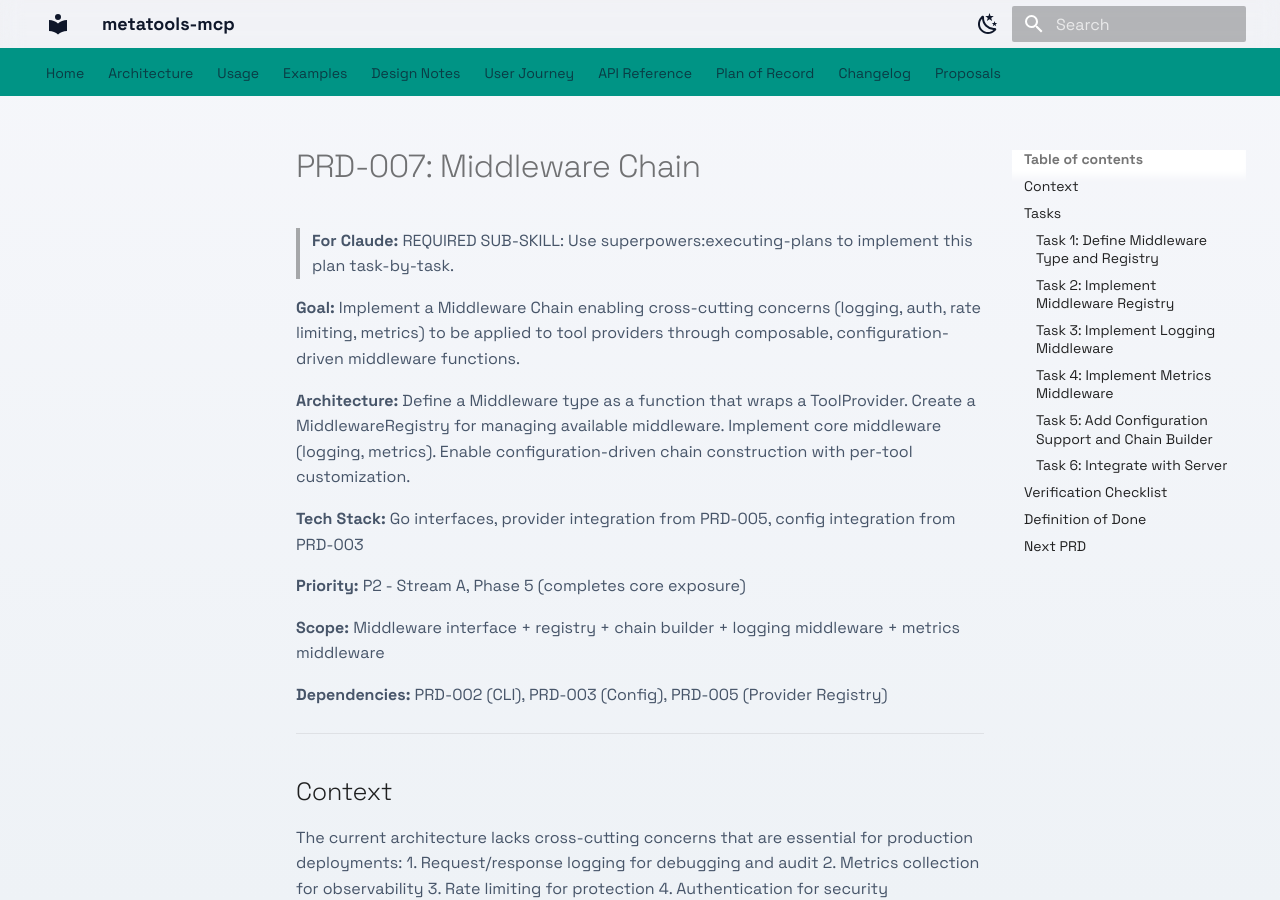
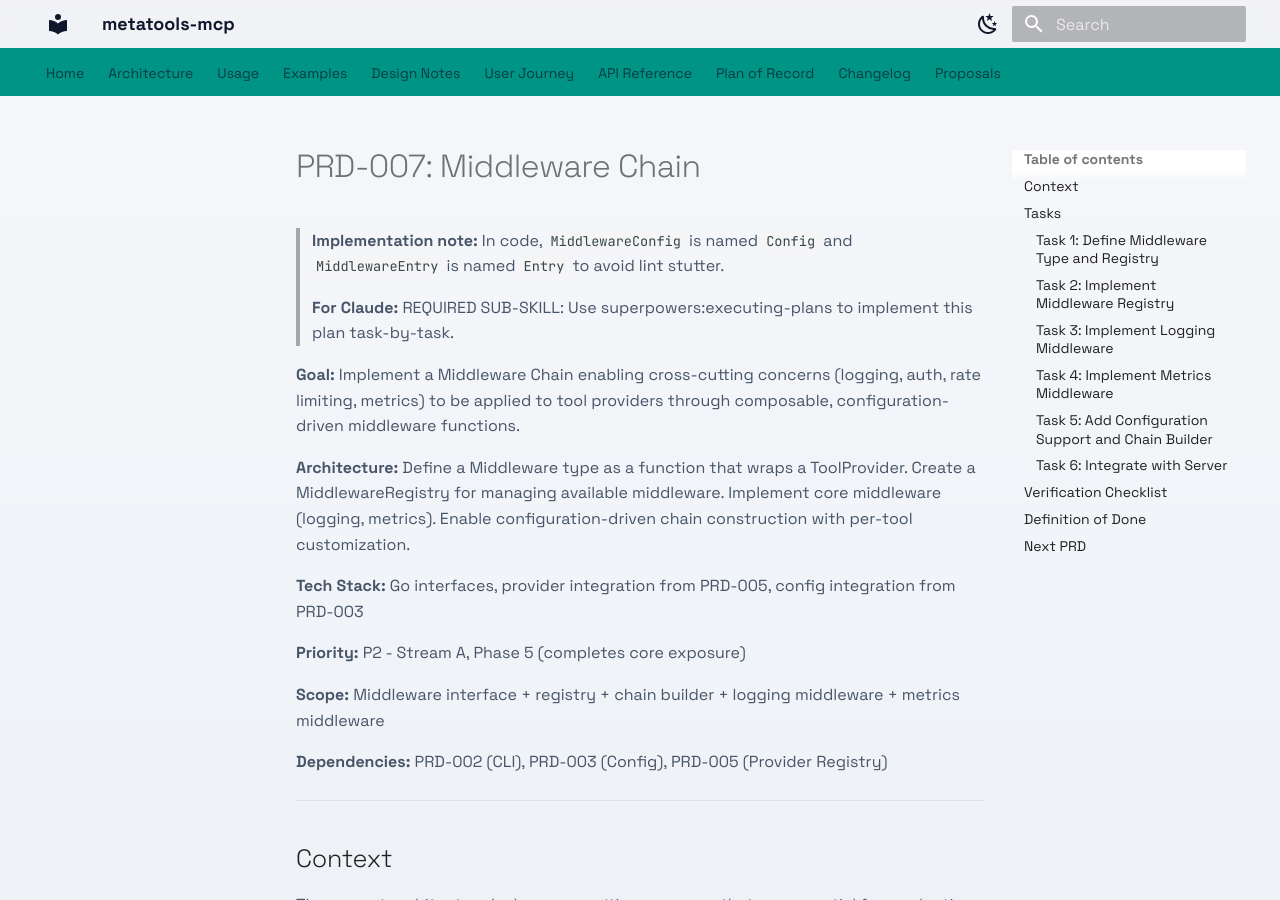
Before and after one commit to jonwraymond/metatools-mcp, an MkDocs documentation site: the page built from docs/plans/2026-01-28-prd-007-middleware-chain.md, in a window 1280 px wide and 900 px high. Built offline with MkDocs 1.6.1 and Material for MkDocs 9.7.7, drawn with Linux system fonts in a browser that asks for light colours.

Commit message:
docs(middleware): note config/entry rename

```diff
--- a/docs/plans/2026-01-28-prd-007-middleware-chain.md
+++ b/docs/plans/2026-01-28-prd-007-middleware-chain.md
@@ -1,4 +1,6 @@
 # PRD-007: Middleware Chain
+
+> **Implementation note:** In code, `MiddlewareConfig` is named `Config` and `MiddlewareEntry` is named `Entry` to avoid lint stutter.
 
 > **For Claude:** REQUIRED SUB-SKILL: Use superpowers:executing-plans to implement this plan task-by-task.
 
```
